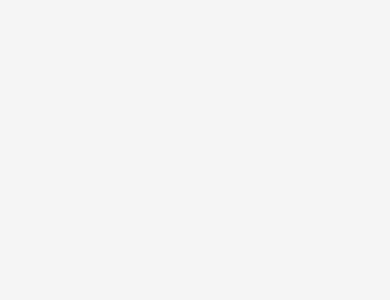
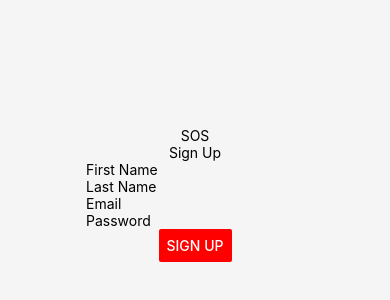
Before and after one commit to JeanPaul-AbiZeid/SOS, a React Native app in the folder SOS-ReactNative/: screen / in a window 390 px wide. Shown: the part 228-528 px from the top of the page. Built offline with nearby package versions, Linux system fonts and the light colour scheme.

Commit message:
frontend: filling the sign up page with titles and input fields + the sign up button

```diff
--- a/SOS-ReactNative/components/Sign up/Signup.js
+++ b/SOS-ReactNative/components/Sign up/Signup.js
@@ -4,7 +4,13 @@ import styles from './styles';
 export default function Signup() {
   return (
     <View style={styles.container}>
-
+      <Text>SOS</Text>
+      <Text>Sign Up</Text>
+      <TextInput placeholder='First Name'/>
+      <TextInput placeholder='Last Name'/>
+      <TextInput placeholder='Email'/>
+      <TextInput placeholder='Password'/>
+      <Button title="Sign Up" color="red"/>
     </View>
   );
 }
```
